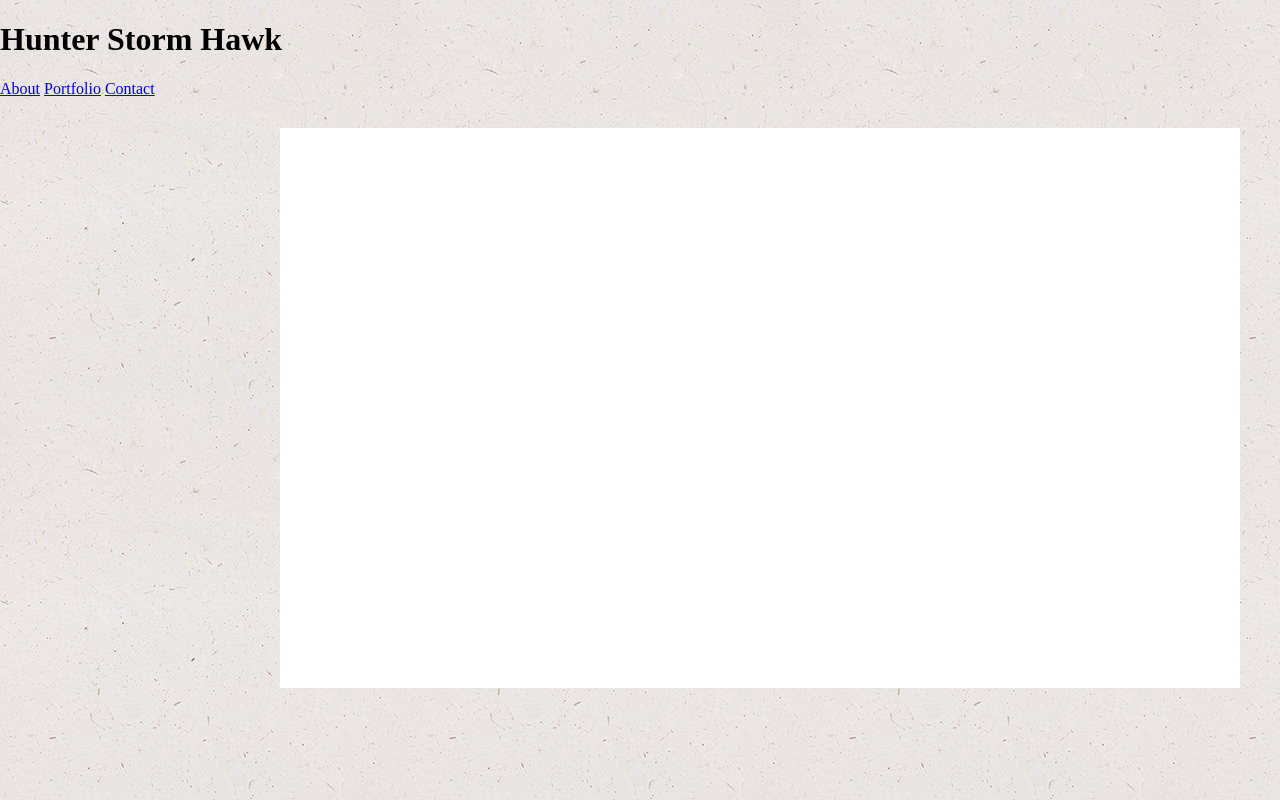
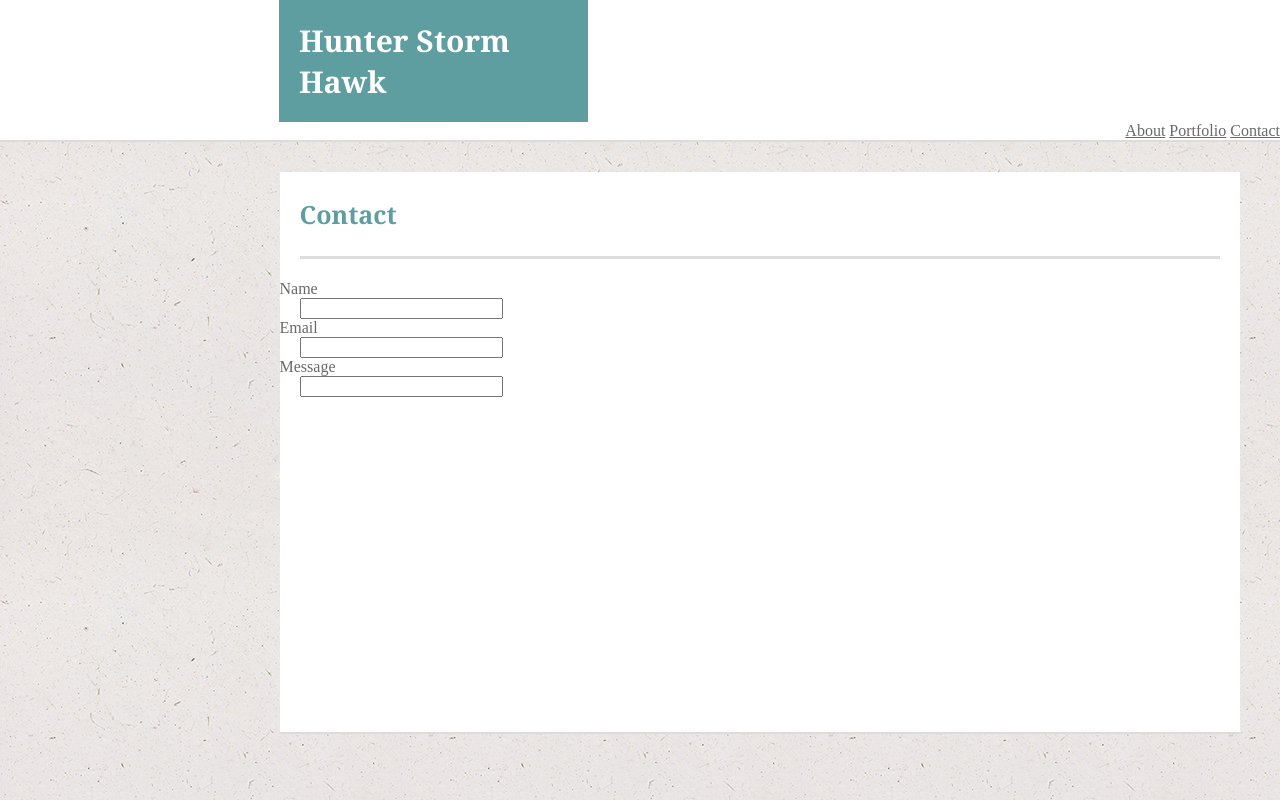
Before and after one commit to HawkinYa/Basic-Portfolio, a plain HTML site: page contact.html in a window 1280 px wide. Drawn offline with Linux system fonts and the light colour scheme.

Commit message:
i did it

```diff
--- a/assets/css/contactstyle.css
+++ b/assets/css/contactstyle.css
@@ -1,6 +1,65 @@
+img {
+    width: 175px;
+    padding: 20px;
+    float: left;
+}
+
+div {
+   color: dimgray;
+   padding-right: 20px;
+   padding-left: 20px;
+}
+
+nav {
+   text-align: right;
+
+}
+
+a {
+   color: inherit;
+}
+
 body {
    background-image: url("ep_naturalwhite.png");
    margin:0;
+}
+
+h1 {
+   font-family: 'georgia';
+   color: white;
+   font-size: 30px;
+   width:21%;
+   padding: 20px;
+   margin: 0px;
+   bottom: 20px;
+   background: cadetblue;
+   border-left: solid 279.5px white;
+
+}
+
+h2 {
+   font-family: "Georgia";
+   color: cadetblue;
+   font-size: 25px;
+   padding-top:25px;
+   padding-bottom:25px;
+   padding-left: 0px;
+   padding-right: 0px;
+   margin-left: 20px;
+   margin-right: 20px;
+   border-bottom: solid 3px gainsboro;
+}
+
+.textbox {
+    margin-left: 20px;
+    padding-left: 20px;
+
+}
+
+div {
+   background:white;
+   border-bottom: solid 2px gainsboro;
+   padding: 0px;
 }
 
 .container1 {
--- a/assets/css/style.css
+++ b/assets/css/style.css
@@ -4,31 +4,33 @@ img {
      float: left;
 }
 
-div {
-    color: dimgray;
-    padding-right: 20px;
-    padding-left: 20px;
-}
-
 nav {
     text-align: right;
-
 }
 
 a {
     color: inherit;
+
+}
+li a {
+    text-decoration: none;
+    color: dimgray;
+    font-size: 18px;
+    padding-right: 10px;
+    padding-left: 10px;
+
 }
 
-#list1 {
-    border-right: solid 1px darkgray;
-    margin-right: 15px;
-    padding;
+li {
+    list-style-type: none;
+    display: inline;
 }
 
-#list2 {
-    border-right: solid 1px darkgray;
-    margin-right: 15px;
+li+li {
+    border-left: 1px solid dimgray;
 }
+
+
 
 body {
     background-image: url("ep_naturalwhite.png");
@@ -94,6 +96,12 @@ div {
     padding: 0px;
 }
 
+footer {
+    font-family: 'georgia';
+    background: cadetblue;
+    border-left: solid 279.5px white;
+}
+
 .container1 {
     background: white;
     width: 960px;
--- a/contact.html
+++ b/contact.html
@@ -1,42 +1,57 @@
 <!Doctype html>
 <html>
+
 <head>
     <title>
-        My First Portfoilo - Contact
-    </title>
-</head>
-
-<!Doctype html>
-<html>
-<head>
-    <title>
-        My First Portfolio - Index
+        My First Portfolio - Contact
     </title>
 </head>
 
 <body>
-
     <div>
 
-        <h1>Hunter Storm Hawk</h1>
+        <h1>
+            Hunter Storm Hawk
+        </h1>
 
-            <nav>
+        <nav>
 
-                <a href= "index.html" id= "list1" target="_blank">About</a>
+            <a href="index.html" id="list1" target="_blank">About</a>
 
-                <a href= "portfolio.html" id= "list2" target="_blank">Portfolio</a>
+            <a href="portfolio.html" id="list2" target="_blank">Portfolio</a>
 
-                <a href= "contact.html" id= "list3" target="_blank">Contact</a>
+            <a href="contact.html" id="list3" target="_blank">Contact</a>
 
-            </nav>
+        </nav>
+
 
     </div>
 
+    <div class="container1">
 
-        <div class= "container1">
+        <h2>
+            Contact
+        </h2>
 
+        <form>
 
+            Name
+            <br>
+            <input type=text name="Name" class= "textbox">
 
+            <br>
+
+            Email
+            <br>
+            <input type=text name="Email" class= "textbox">
+
+            <br>
+
+            Message
+            <br>
+            <input type=text name="Message" class= "textbox">
+
+        </form>
 
     </div>
 
@@ -45,3 +60,9 @@
 <link rel="stylesheet" href="assets/css/contactstyle.css">
 
 </html>
+
+<!-- i still have to figure out how exactly to get the
+    css to line up the "about, contact, portfolio" tags to
+    line up in container 1 along side my name. i cant get past
+    how i cant use "display:inline and float: in the same string.."
+ -->
```
Also changed, not shown: index.html (+23 -10 lines), portfoilo.html (+5 -4 lines). Lines whose indentation alone changed are shown as unchanged.
